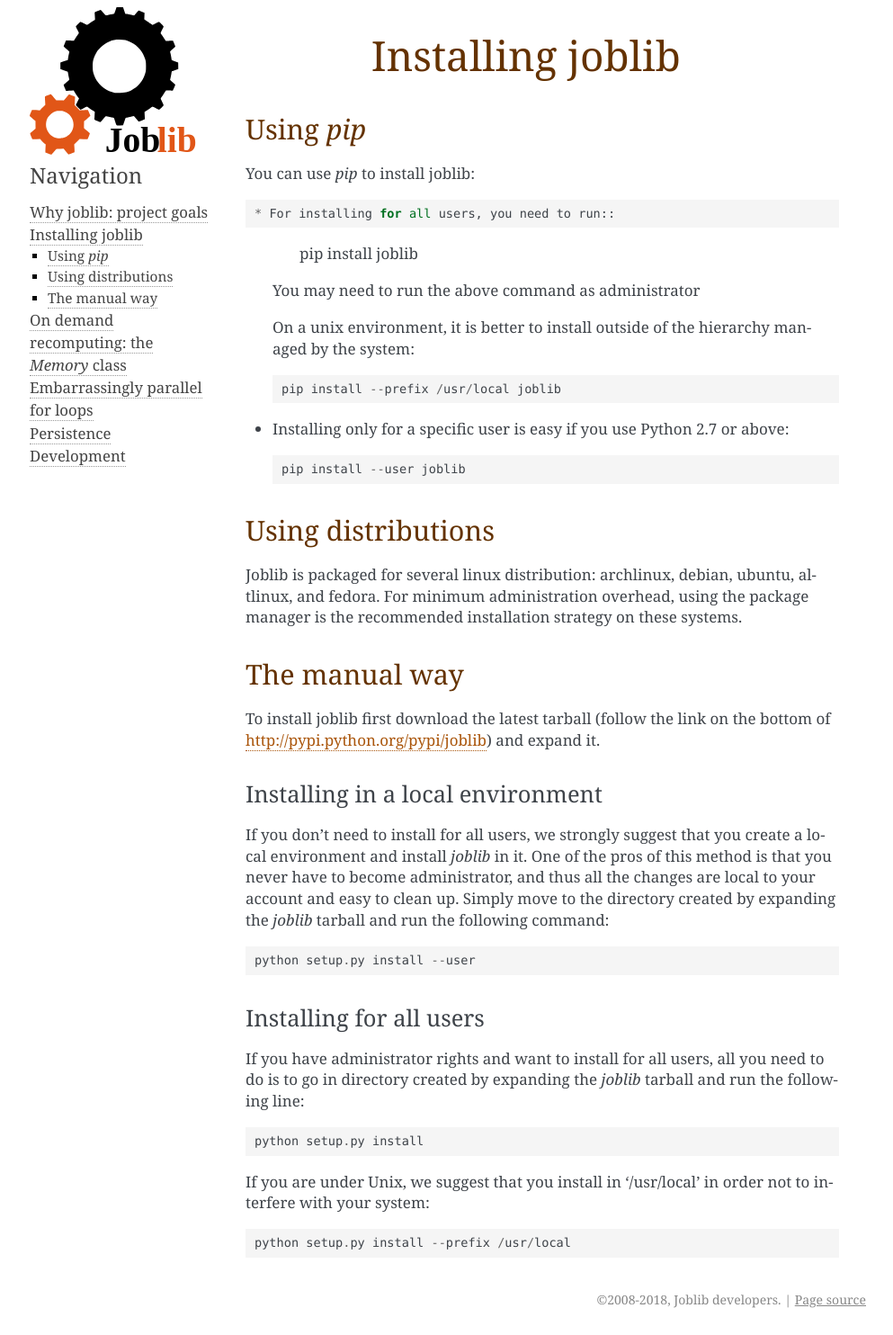
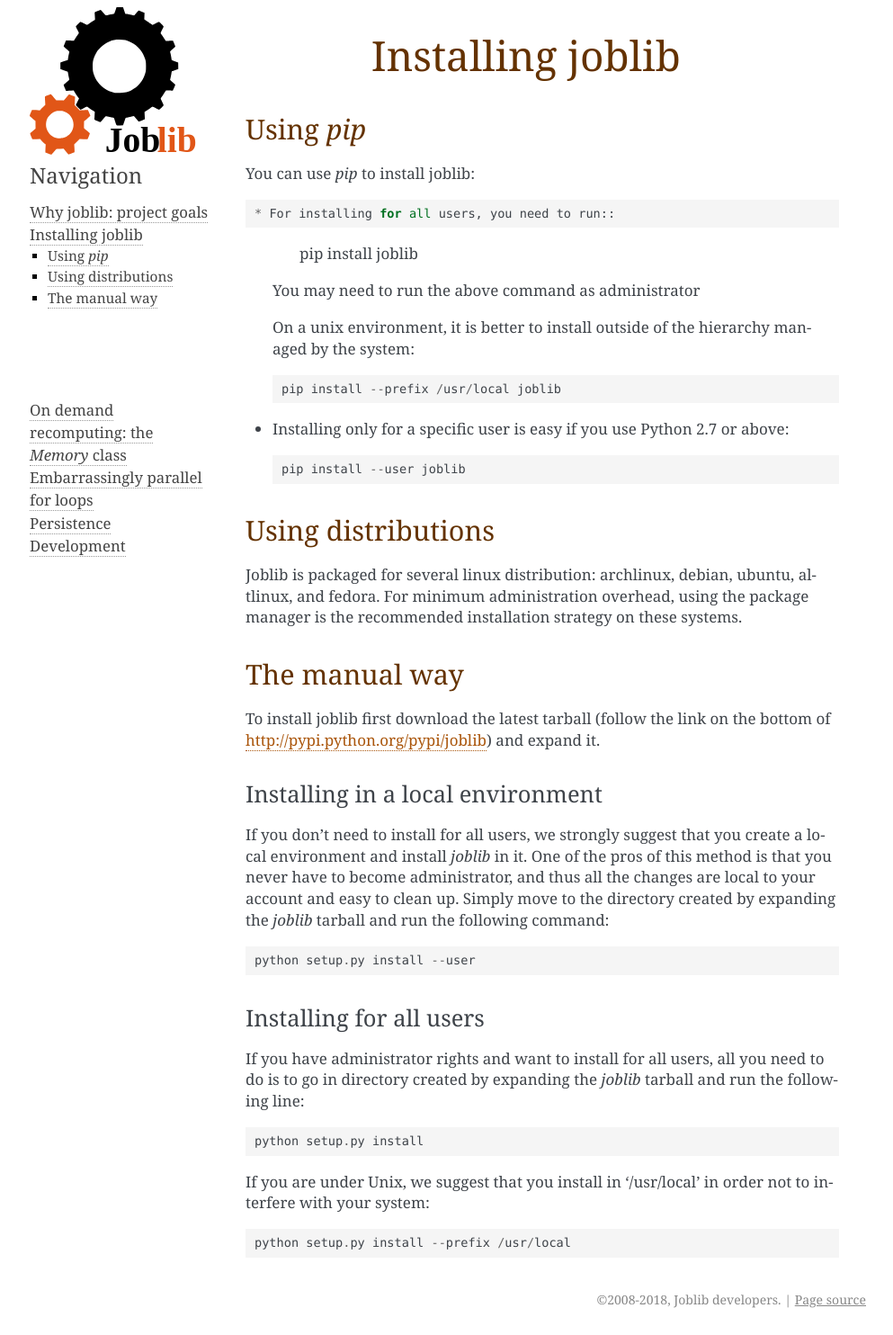
Before and after one commit to joblib/joblib, a Sphinx documentation site: the page built from doc/installing.rst, in a window 1280 px wide. Shown: the whole page at 90% size, without its empty margins (147-1140 px from the left). Built offline with Sphinx 7.4.7, drawn with Linux system fonts in a browser that asks for light colours; formulas are drawn with MathJax 3; pages that are not in the unit, such as notebooks, are missing from menus.

Commit message:
CSS: move the adds down in RTD

```diff
--- a/doc/_static/custom.css
+++ b/doc/_static/custom.css
@@ -40,3 +40,8 @@ div.body table.docutils tr:nth-child(even){
 div.body table.docutils td{
     border: none;
 }
+
+/* Move the ads down in read the docs */
+div.sphinxsidebarwrapper ul:last-of-type {
+    margin-bottom: 100px;
+}
```
